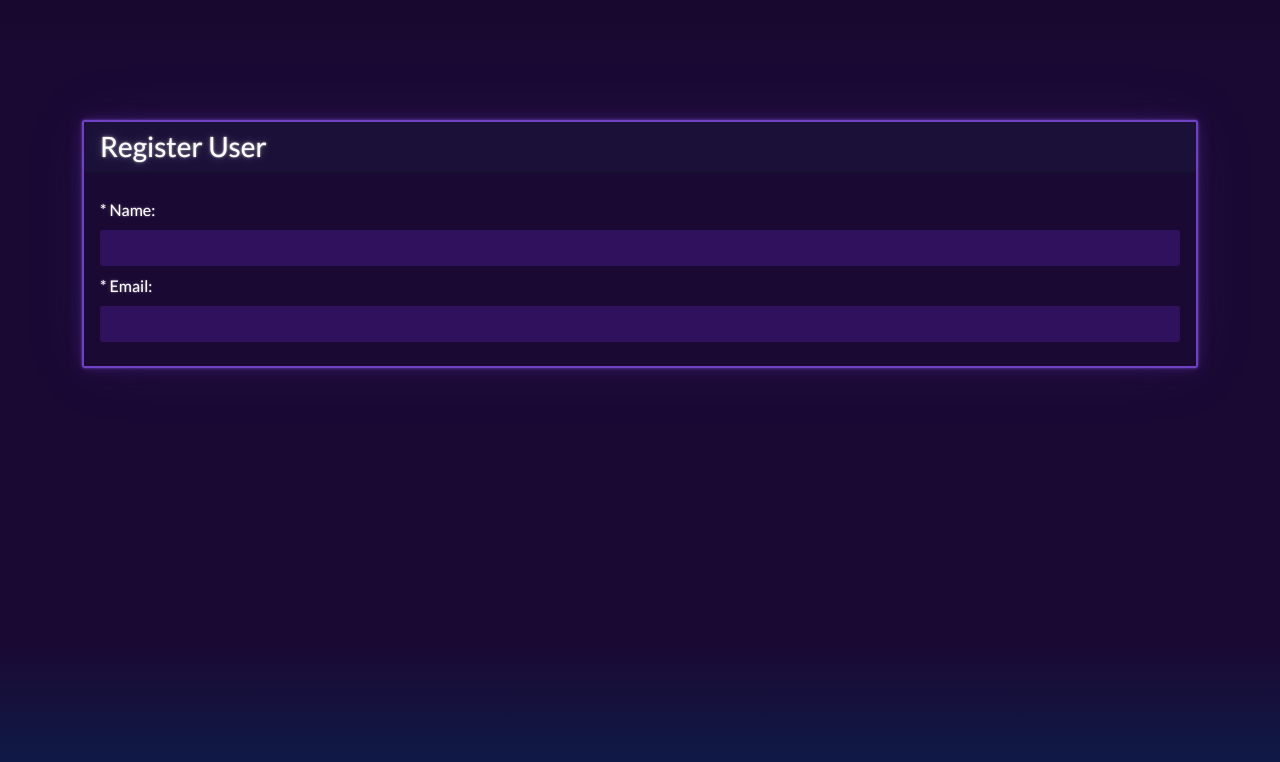
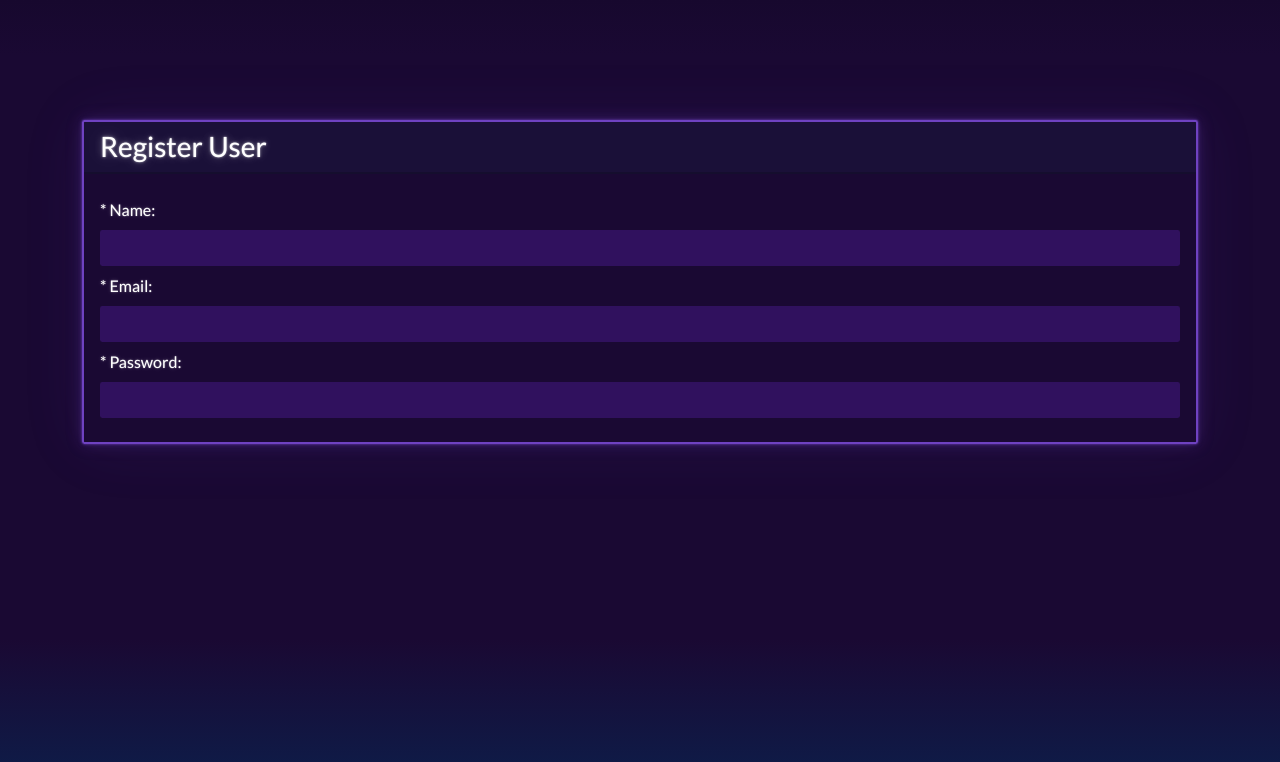
Before and after one commit to GutscheWilly/my-Finances-frontend, a React (Create React App) app: page / in a window 1280 px wide. Shown: the top 762 px of the page. Built offline with nearby package versions, Linux system fonts and the light colour scheme.

Commit message:
Add password field

```diff
--- a/src/pages/RegisterUser.js
+++ b/src/pages/RegisterUser.js
@@ -6,6 +6,7 @@ import FormGroup from '../components/FormGroup';
 function RegisterUser() {
     const [name, setName] = useState('');
     const [email, setEmail] = useState('');
+    const [password, setPassword] = useState('');
 
     return (
         <div className="container">
@@ -24,11 +25,20 @@ function RegisterUser() {
                             </FormGroup>
                             <FormGroup label="* Email:" htmlFor="inputEmail">
                                 <input
-                                    type="text"
+                                    type="email"
                                     className="form-control"
                                     id="inputEmail"
                                     name="email"
                                     onChange={ (event) => setEmail(event.target.value) }
+                                />
+                            </FormGroup>
+                            <FormGroup label="* Password:" htmlFor="inputPassword">
+                                <input
+                                    type="password"
+                                    className="form-control"
+                                    id="inputPassword"
+                                    name="password"
+                                    onChange={ (event) => setPassword(event.target.value) }
                                 />
                             </FormGroup>
                         </div>
```
